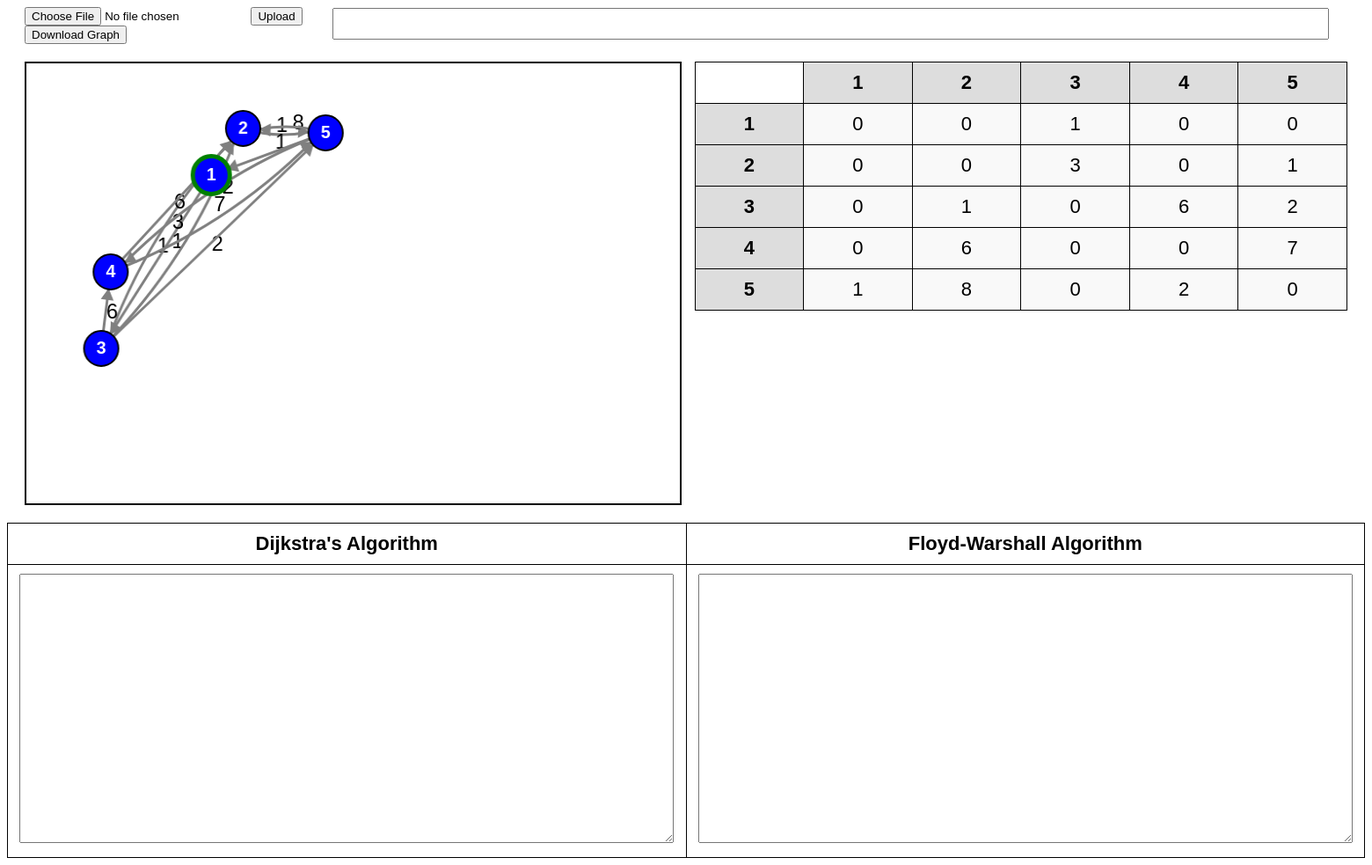
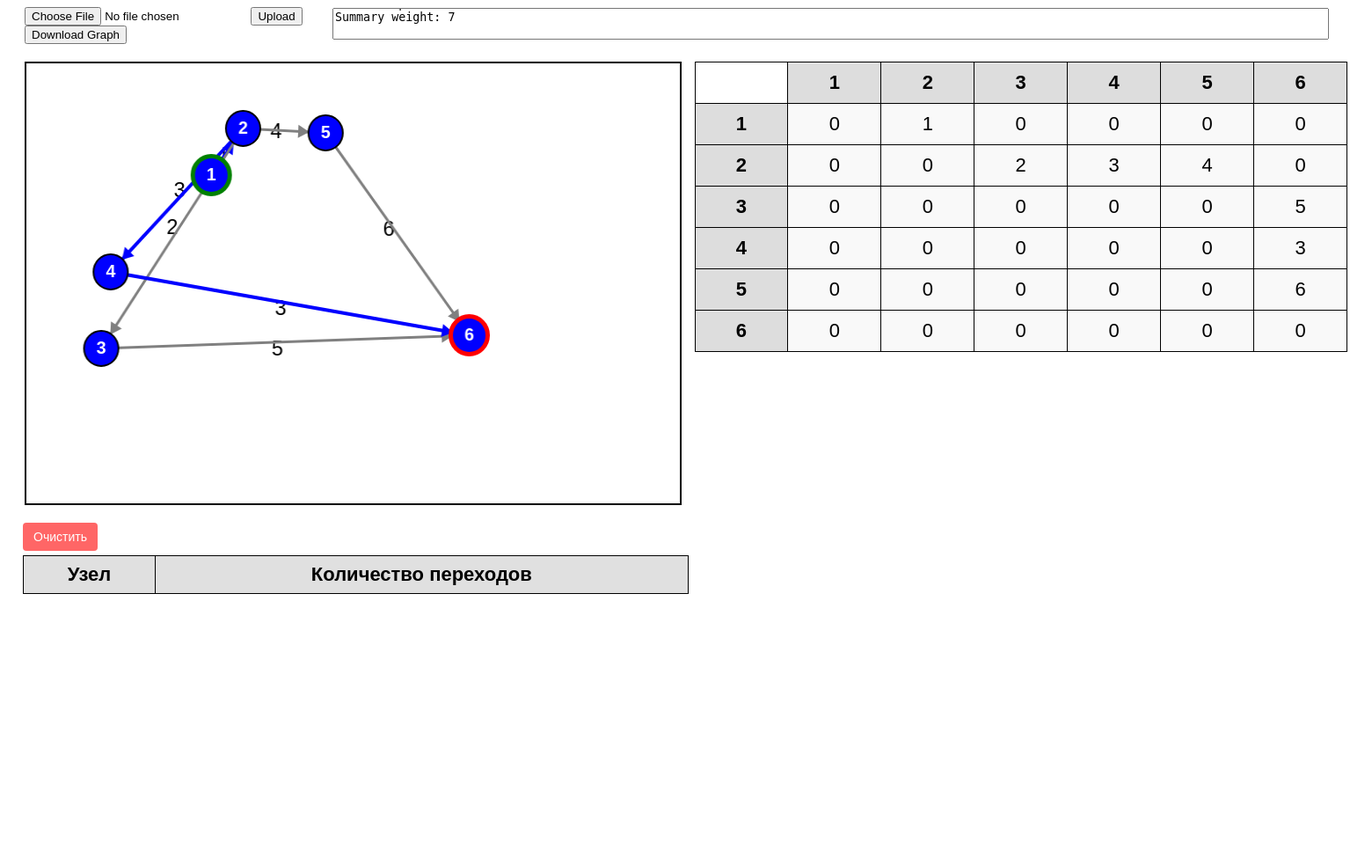
Before and after one commit to Unlucked01/net_v2, a Flask app: page / in a window 1560 px wide. Shown: the whole page at 88% size. After the commit the page ends 675 px from the top, so only its background shows below. Run offline with Flask 3, Linux system fonts and the light colour scheme; lists and menus that the app fills with data are empty.

Commit message:
lab 3 passed

```diff
--- a/main.py
+++ b/main.py
@@ -1,17 +1,19 @@
 from io import BytesIO
 
 from flask import Flask, render_template, jsonify, request, send_file
-from graph import Graph, time
+from graph import Graph
+import random
 
 app = Flask(__name__)
 
 
 G = Graph({
-    "1": {"3": 1},
-    "2": {"3": 3, "5": 1},
-    "3": {"2": 1, "4": 6, "5": 2},
-    "4": {"2": 6, "5": 7},
-    "5": {"1": 1, "2": 8, "4": 2}
+    "1": {'2': 1},
+    "2": {'3': 2, '4': 3, '5': 4},
+    "3": {'6': 5},
+    "4": {'6': 3},
+    "5":  {'6': 6},
+    "6": {}
 })
 
 
@@ -59,15 +61,12 @@ def convert_keys_to_strings(data):
 
 @app.route('/shortest_paths', methods=['GET'])
 def shortest_paths():
-    # Выполняем оба алгоритма
     dijkstra_results, dijkstra_execution_time = G.all_pairs_dijkstra()
     floyd_results, floyd_execution_time = G.floyd_warshall()
 
-    # Преобразуем кортежи ключей в строки
     dijkstra_results = convert_keys_to_strings(dijkstra_results)
     floyd_results = convert_keys_to_strings(floyd_results)
 
-    # Возвращаем JSON с результатами
     return jsonify({
         'dijkstra': {
             'results': dijkstra_results,
@@ -78,6 +77,7 @@ def shortest_paths():
             'execution_time': round(floyd_execution_time, 6),
         }
     })
+
 
 @app.route('/download_graph', methods=['GET'])
 def download_graph():
@@ -93,7 +93,7 @@ def shortest_path():
     source = request.args.get('source')
     target = request.args.get('target')
 
-    path, distance = G.dijkstra(source, target)
+    path, distance = G.shortest_path(source, target)
     if path is not None and len(path) > 1:
         return jsonify({'path': path, 'distance': distance})
     else:
@@ -193,5 +193,106 @@ def get_adjacency_matrix():
     return jsonify({'adjacency_matrix': matrix})
 
 
+@app.route('/random_route', methods=['GET'])
+def random_route():
+    source = request.args.get('source')
+    target = request.args.get('target')
+    path = [source]
+    current = source
+
+    while current != target:
+        neighbors = list(G.graph[current].keys())
+        if not neighbors:
+            return jsonify({'error': 'no path found'}), 400
+        current = random.choice(neighbors)
+        path.append(current)
+
+    return jsonify({'path': path})
+
+
+@app.route('/flood_route', methods=['GET'])
+def flood_route():
+    source = request.args.get('source')
+    target = request.args.get('target')
+
+    def flood(current, visited):
+        if current == target:
+            return [[current]]
+        paths = []
+        for neighbor in G.graph[current].keys():
+            if neighbor not in visited:
+                new_paths = flood(neighbor, visited | {current})
+                for path in new_paths:
+                    paths.append([current] + path)
+        return paths
+
+    paths = flood(source, {source})
+    return jsonify({'paths': paths})
+
+
+routing_table = {}
+
+
+def calculate_experience_route(source, target):
+    from collections import deque
+
+    # Используем очередь для поиска в ширину (BFS)
+    queue = deque([(source, 0)])  # Очередь с кортежем (узел, расстояние от source)
+    visited = {source: 0}  # Словарь для отслеживания расстояний от source
+
+    while queue:
+        current_node, distance = queue.popleft()
+
+        # Обходим соседей текущего узла
+        for neighbor, weight in G.graph[current_node].items():
+            if neighbor not in visited:
+                visited[neighbor] = distance + 1
+                queue.append((neighbor, distance + 1))
+
+                # Обновляем таблицу маршрутизации
+                if current_node not in routing_table:
+                    routing_table[current_node] = {}
+                routing_table[current_node][neighbor] = distance + 1
+
+            # Если достигли целевой узел, можем остановиться
+            if neighbor == target:
+                return build_path(visited, source, target), routing_table
+
+    # Если путь не найден
+    return None, routing_table
+
+
+def build_path(visited, source, target):
+    if target not in visited:
+        return None  # Если нет пути к целевому узлу
+    path = []
+    current = target
+    while current != source:
+        path.append(current)
+        for node, dist in visited.items():
+            if dist == visited[current] - 1 and current in G.graph[node]:
+                current = node
+                break
+    path.append(source)
+    path.reverse()  # Путь восстановлен в обратном порядке
+    return path
+
+
+@app.route('/experience_route', methods=['GET'])
+def experience_route():
+    source = request.args.get('source')
+    target = request.args.get('target')
+
+    if not source or not target:
+        return jsonify({'error': 'Source and target parameters are required'}), 400
+
+    path, routing_table_data = calculate_experience_route(source, target)
+
+    if path is None:
+        return jsonify({'error': 'No path found'}), 400
+
+    return jsonify({'path': path, 'routing_table': routing_table_data})
+
+
 if __name__ == '__main__':
     app.run(debug=True)
--- a/static/func.js
+++ b/static/func.js
@@ -1,7 +1,4 @@
-window.onload = function () {
-    fetchGraph();
-    fetchAdjacencyMatrix();
-};
+fetchGraph();
 
 function logEvent(message) {
     logArea.value += `${message}\n`;
--- a/static/menu.js
+++ b/static/menu.js
@@ -46,6 +46,47 @@ document.getElementById('point-stop').addEventListener('click', () => {
 });
 
 document.getElementById('start-comp').addEventListener('click', () => {
-   // setMode('startComparison');
     fetchComparisonResults();
 });
+
+document.addEventListener("DOMContentLoaded", () => {
+    const startPackets = document.getElementById("start-packets");
+    const routingMenu = document.getElementById("routing-menu");
+
+
+    let selectedMethod = null;
+
+    startPackets.addEventListener("click", (e) => {
+        e.stopPropagation();
+        routingMenu.classList.toggle("visible");
+    });
+
+    document.addEventListener("click", () => {
+        if (routingMenu.classList.contains("visible")) {
+            routingMenu.classList.remove("visible");
+        }
+    });
+
+    routingMenu.addEventListener("click", (e) => {
+        e.stopPropagation();
+
+        if (e.target.dataset.method) {
+            selectedMethod = e.target.dataset.method;
+            console.log("Selected routing method:", selectedMethod);
+
+            let packetNumber = +prompt("Ведите количество пакетов!")
+            let ttl = +prompt("Введите ttl:")
+
+            sendPacketByMethod([startNode], stopNode, packetNumber, ttl, selectedMethod);
+        }
+    });
+});
+
+document.addEventListener("DOMContentLoaded", () => {
+    const clearTableButton = document.getElementById("clear-routing-table");
+
+    clearTableButton.addEventListener("click", () => {
+        document.querySelector("#routingTable tbody").innerHTML = "";
+        console.log("Routing table cleared.");
+    });
+});
--- /dev/null
+++ b/static/packet.js
@@ -0,0 +1,246 @@
+// Инициализируем массив для хранения активных пакетов
+const packets = [];
+const packetSpeed = 0.02;
+let routingTable = []
+
+
+function sendPacketByMethod(sourceNode, targetNode, packetNumber, ttl, method) {
+    for (let i = 0; i <= packetNumber; i++) {
+        setTimeout(() => {
+            const packet = {
+                path: [sourceNode],
+                currentIndex: 0,
+                packetNumber: i,
+                routingMethod: method,
+                destination: targetNode,
+                ttl: ttl
+            };
+            packets.push(packet);
+            animatePacketMovement(packet);
+            console.log(`Packet ${i} created and animated with method: ${method}`);
+        }, i * 1500)
+    }
+}
+
+
+function animatePacketMovement(packet) {
+    const path = packet.path;
+
+    if (packet.currentIndex >= path.length - 1) {
+        if (packet.ttl <= 0) {
+            console.log(`Packet ${packet.packetNumber} expired or reached the destination.`);
+            return;
+        }
+        if (packet.routingMethod === 'virtual') {
+            console.log(shortestPath);
+            packet.path = shortestPath;
+        } else {
+            calculateDatagramRoute(packet);
+            return;
+        }
+    }
+
+    let progress = 0;
+    drawGraph();
+
+    let lastX = null;
+    let lastY = null;
+
+    const animationInterval = setInterval(() => {
+        const { path, currentIndex } = packet;
+
+        if (packet.ttl <= 0 || currentIndex >= path.length - 1) {
+            return;
+        }
+
+        const from = positions[path[currentIndex]];
+        const to = positions[path[currentIndex + 1]];
+
+        progress += packetSpeed;
+
+        const x = from.x + (to.x - from.x) * progress;
+        const y = from.y + (to.y - from.y) * progress;
+
+        if (lastX !== null && lastY !== null) {
+            ctx.clearRect(lastX - 15, lastY - 15, 30, 30);
+        }
+
+        drawGraphNodesOnly();
+
+        // Рисуем пакет в новых координатах
+        ctx.beginPath();
+        ctx.arc(x, y, 14, 0, 2 * Math.PI);
+        ctx.fillStyle = 'yellow';
+        ctx.fill();
+
+        ctx.font = 'bold 18px Arial';
+        ctx.fillStyle = 'black';
+        ctx.fillText(`${packet.packetNumber}`, x, y);
+
+        lastX = x;
+        lastY = y;
+
+        if (progress >= 1) {
+            packet.ttl -= 1
+            if (packet.routingMethod === 'experience') {
+                updateRoutingTable(routingTable[packet.currentIndex + 1]);
+            }
+
+            clearInterval(animationInterval);
+            packet.currentIndex += 1;
+            animatePacketMovement(packet);
+        }
+    }, 40);
+}
+
+function drawGraphNodesOnly() {
+    const nodeRadius = 19;  // Радиус узла
+    const arrowSize = 15;   // Размер стрелки
+
+    // Отрисовываем только рёбра (стрелки) без веса и других элементов
+    for (const nodeFrom in graph) {
+        const fromPos = positions[nodeFrom];
+        for (const nodeTo in graph[nodeFrom]) {
+            const toPos = positions[nodeTo];
+
+            // Определяем угол линии
+            const angle = Math.atan2(toPos.y - fromPos.y, toPos.x - fromPos.x);
+
+            // Вычисляем конечные координаты с учётом радиуса узла, чтобы стрелка начиналась и заканчивалась на границе узла
+            const fromX = fromPos.x + nodeRadius * Math.cos(angle);
+            const fromY = fromPos.y + nodeRadius * Math.sin(angle);
+            const toX = toPos.x - nodeRadius * Math.cos(angle);
+            const toY = toPos.y - nodeRadius * Math.sin(angle);
+
+            // Рисуем линию между узлами
+            ctx.beginPath();
+            ctx.moveTo(fromX, fromY);
+            ctx.lineTo(toX, toY);
+            ctx.strokeStyle = 'gray';
+            ctx.lineWidth = 3;
+            ctx.stroke();
+
+            // Рисуем стрелку на конце линии
+            ctx.beginPath();
+            ctx.moveTo(toX, toY);
+            ctx.lineTo(
+                toX - arrowSize * Math.cos(angle - Math.PI / 6),
+                toY - arrowSize * Math.sin(angle - Math.PI / 6)
+            );
+            ctx.lineTo(
+                toX - arrowSize * Math.cos(angle + Math.PI / 6),
+                toY - arrowSize * Math.sin(angle + Math.PI / 6)
+            );
+            ctx.closePath();
+            ctx.fillStyle = 'gray';
+            ctx.fill();
+        }
+    }
+
+    // Отрисовываем только узлы
+    for (const node in positions) {
+        const pos = positions[node];
+
+        // Рисуем узел (круг)
+        ctx.beginPath();
+        ctx.arc(pos.x, pos.y, nodeRadius, 0, 2 * Math.PI);
+
+        // Настраиваем стиль узла: стартовый, конечный или обычный
+        if (node === startNode) {
+            ctx.strokeStyle = 'green';
+            ctx.lineWidth = 10;
+        } else if (node === stopNode) {
+            ctx.strokeStyle = 'red';
+            ctx.lineWidth = 10;
+        } else {
+            ctx.strokeStyle = 'black';
+            ctx.lineWidth = 4;
+        }
+
+        ctx.stroke();
+        ctx.fillStyle = 'blue';
+        ctx.fill();
+
+        // Добавляем текст внутри узла
+        ctx.font = 'bold 20px Arial';
+        ctx.fillStyle = 'white';
+        ctx.textAlign = 'center';
+        ctx.textBaseline = 'middle';
+        ctx.fillText(node, pos.x, pos.y);
+    }
+}
+
+
+function calculateDatagramRoute(packet) {
+    const currentNode = packet.path[packet.currentIndex];
+    const destinationNode = packet.destination;
+
+    switch (packet.routingMethod) {
+        case 'random':
+            fetch(`/random_route?source=${currentNode}&target=${destinationNode}`)
+                .then(response => response.json())
+                .then(data => {
+                    packet.path = data.path;
+                    packet.currentIndex = 0;
+                    animatePacketMovement(packet);
+                })
+                .catch(error => console.error("Ошибка при случайной маршрутизации:", error));
+
+            break;
+
+        case 'flood':
+            fetch(`/flood_route?source=${currentNode}&target=${destinationNode}`)
+                .then(response => response.json())
+                .then(data => {
+                    const paths = data.paths;
+
+                    paths.forEach(path => {
+                        const newPacket = {
+                            ...packet,
+                            path: path,
+                            currentIndex: 0,
+                            packetNumber: `${packet.packetNumber}`
+                        };
+                        packets.push(newPacket);
+                        animatePacketMovement(newPacket);
+                    });
+                }).catch(error => console.error("Ошибка при лавинной маршрутизации:", error));
+            break;
+
+        case 'experience':
+            fetch(`/experience_route?source=${currentNode}&target=${destinationNode}`)
+                .then(response => response.json())
+                .then(data => {
+                    packet.path = data.path;
+                    packet.currentIndex = 0;
+                    if (data.routing_table) {
+                        routingTable = data.routing_table
+                    }
+                    console.log(routingTable)
+                    animatePacketMovement(packet);
+                })
+                .catch(error => console.error("Ошибка при маршрутизации на основе опыта:", error));
+            break;
+
+        default:
+            console.error("Неизвестный метод маршрутизации");
+            break;
+    }
+}
+
+const routingTableData = {};
+
+function updateRoutingTable(newData) {
+    if (!newData) return
+    const tableBody = document.querySelector("#routingTable tbody");
+
+    for (const [node, count] of Object.entries(newData)) {
+        if (routingTableData[node] !== count) {
+            const row = document.createElement("tr");
+            row.innerHTML = `<td>${node}</td><td>${count}</td>`;
+            tableBody.appendChild(row);
+
+            routingTableData[node] = count;
+        }
+    }
+}
--- a/static/script.js
+++ b/static/script.js
@@ -9,7 +9,7 @@ let clickedNode = null;
 let currentMode = null;
 
 let startNode = '1';
-let stopNode = null;
+let stopNode = '6';
 
 let nodeFrom = null;
 let nodeTo = null;
@@ -29,7 +29,6 @@ function drawGraph() {
     const weightOffset = 50;  // Смещение для отображения веса рёбер
     const nodeRadius = 19;  // Радиус вершины
 
-    // Сначала рисуем рёбра и стрелки
     for (const nodeFrom in graph) {
         const fromPos = positions[nodeFrom];
         for (const nodeTo in graph[nodeFrom]) {
@@ -49,14 +48,13 @@ function drawGraph() {
             const toX = toPos.x - nodeRadius * Math.cos(angle);
             const toY = toPos.y - nodeRadius * Math.sin(angle);
 
-            // Отображение веса
             const midWeightX = (fromPos.x + toX) / 2 + (fromPos.y - toPos.y) / weightOffset;
             const midWeightY = (fromPos.y + toY) / 2 + (toPos.x - fromPos.x) / weightOffset;
 
             if (hasReverseEdge) {
                 const midX = (fromPos.x + toX) / 2;
                 const midY = (fromPos.y + toY) / 2;
-                const controlX = midX + (fromPos.y - toPos.y) / offset; // Отступ для закругления
+                const controlX = midX + (fromPos.y - toPos.y) / offset;
                 const controlY = midY + (toPos.x - fromPos.x) / offset;
 
                 ctx.moveTo(fromPos.x, fromPos.y);
@@ -74,7 +72,7 @@ function drawGraph() {
                 ctx.fillText(weight, midWeightX, midWeightY);
             }
 
-            ctx.strokeStyle = isHighlighted ? 'red' : 'gray';
+            ctx.strokeStyle = isHighlighted ? 'blue' : 'gray';
             ctx.lineWidth = isHighlighted ? 4 : 3;
             ctx.stroke();
 
@@ -90,7 +88,7 @@ function drawGraph() {
                 toY - arrowSize * Math.sin(angle + Math.PI / 6)
             );
             ctx.closePath();
-            ctx.fillStyle = isHighlighted ? 'red' : 'gray';
+            ctx.fillStyle = isHighlighted ? 'blue' : 'gray';
             ctx.fill();
         }
     }
@@ -197,7 +195,6 @@ canvas.addEventListener('click',event => {
             }
             currentMode = null;
             break;
-
     }
 });
 
--- a/static/styles.css
+++ b/static/styles.css
@@ -90,3 +90,67 @@ td[contenteditable="true"] {
     font-weight: bold;
     background-color: #ddd;
 }
+
+#routingTable {
+    width: 49%;
+    border-collapse: collapse;
+    margin-left: 18px;
+    font-size: 15px;
+    background-color: #ffffff;
+}
+
+#routingTable th, #routingTable td {
+    border: 1px solid #000;
+    padding: 8px;
+    text-align: center;
+}
+
+#routingTable th {
+    background-color: #e0e0e0;
+    font-weight: bold;
+}
+
+.hidden {
+    display: none;
+}
+
+.visible {
+    display: block;
+    position: absolute;
+    background-color: #f0f0f0;
+    border: 1px solid #ccc;
+    padding: 5px;
+    list-style: none;
+    margin-top: 5px;
+    left: 0;
+    z-index: 1001;
+}
+
+.routing-menu li {
+    padding: 5px 10px;
+    cursor: pointer;
+}
+
+.routing-menu li:hover {
+    background-color: #e0e0e0;
+}
+
+#clear-routing-table {
+    margin-left: 18px;
+    margin-bottom: 5px;
+    padding: 8px 12px;
+    background-color: #ff6666;
+    color: white;
+    border: none;
+    cursor: pointer;
+    font-size: 14px;
+    border-radius: 4px;
+}
+
+#clear-routing-table:hover {
+    background-color: #ff3333;
+}
+
+#start-packets:hover #protocol-menu {
+    display: block;
+}
--- a/templates/index.html
+++ b/templates/index.html
@@ -34,6 +34,14 @@
                     <li id="point-start">Point start node</li>
                     <li id="point-stop">Point stop node</li>
                     <li id="start-comp">Start comparison</li>
+                    <li id="start-packets">Start packets
+                       <ul id="routing-menu" class="hidden">
+                            <li data-method="random">Random</li>
+                            <li data-method="flood">Flood</li>
+                            <li data-method="experience">Experience</li>
+                            <li data-method="virtual">Virtual</li>
+                         </ul>
+                    </li>
                 </ul>
             </div>
         </div>
@@ -44,18 +52,34 @@
 
     </div>
 
-<div id="comparison-container">
-    <table>
-        <tr>
-            <th>Dijkstra's Algorithm</th>
-            <th>Floyd-Warshall Algorithm</th>
-        </tr>
-        <tr>
-            <td><textarea id="dijkstra-results" rows="20" cols="90" readonly></textarea></td>
-            <td><textarea id="floyd-results" rows="20" cols="90" readonly></textarea></td>
-        </tr>
+    <div id="routing-table-container">
+    <button id="clear-routing-table">Очистить</button>
+    <table id="routingTable">
+        <thead>
+            <tr>
+                <th>Узел</th>
+                <th>Количество переходов</th>
+            </tr>
+        </thead>
+        <tbody>
+            <!-- Данные таблицы будут здесь -->
+        </tbody>
     </table>
 </div>
+
+
+<!--    <div id="comparison-container">-->
+<!--        <table>-->
+<!--            <tr>-->
+<!--                <th>Dijkstra's Algorithm</th>-->
+<!--                <th>Floyd-Warshall Algorithm</th>-->
+<!--            </tr>-->
+<!--            <tr>-->
+<!--                <td><textarea id="dijkstra-results" rows="20" cols="90" readonly></textarea></td>-->
+<!--                <td><textarea id="floyd-results" rows="20" cols="90" readonly></textarea></td>-->
+<!--            </tr>-->
+<!--        </table>-->
+<!--    </div>-->
 
     <script src="static/script.js"></script>
     <script src="static/menu.js"></script>
@@ -65,5 +89,7 @@
     <script src="static/file_operations.js"></script>
     <script src="static/comparison.js"></script>
 
+    <script src="static/packet.js"></script>
+    <script src="static/packet_v2.js"></script>
 </body>
 </html>
```
Also changed, not shown: graph.py (+19 -0 lines).
